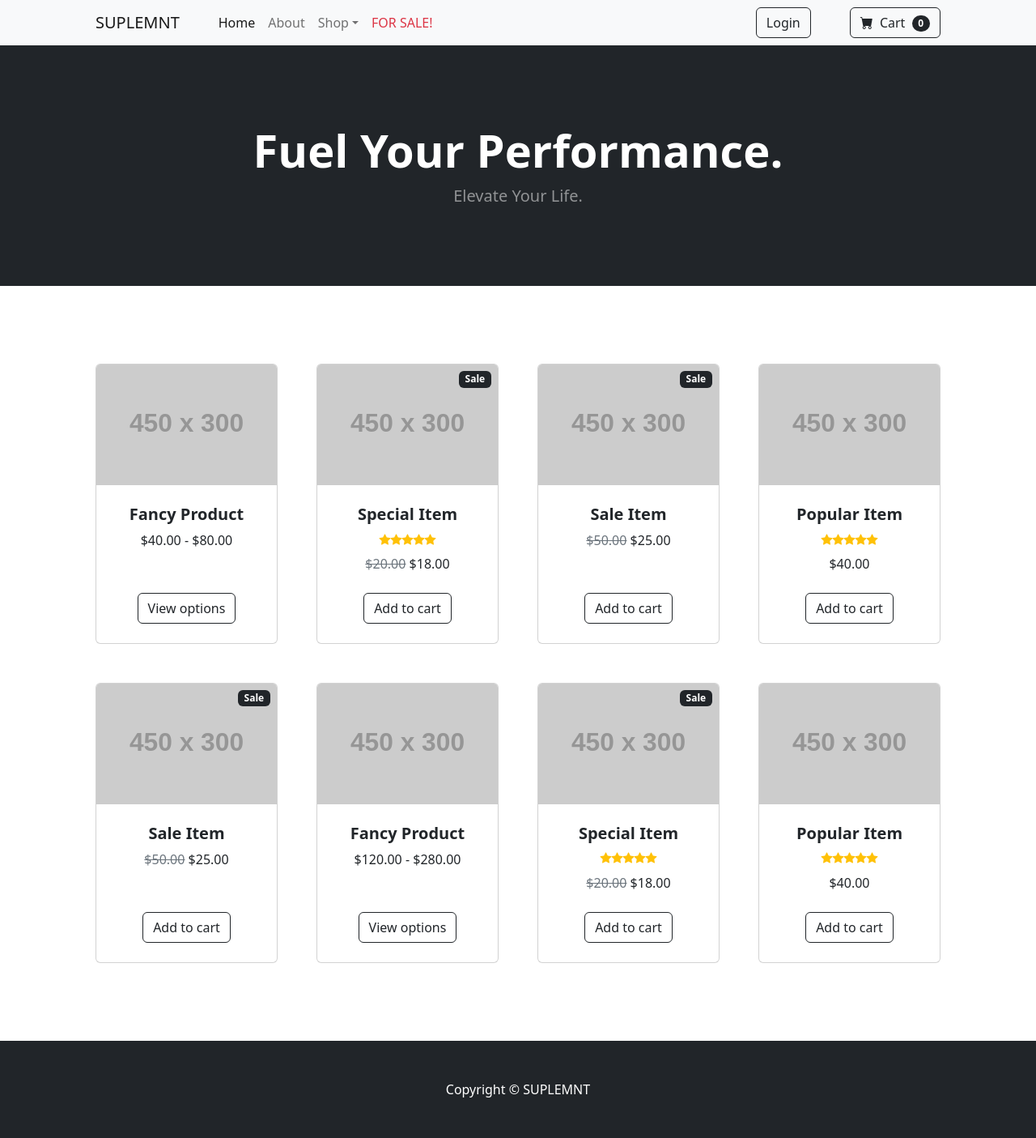
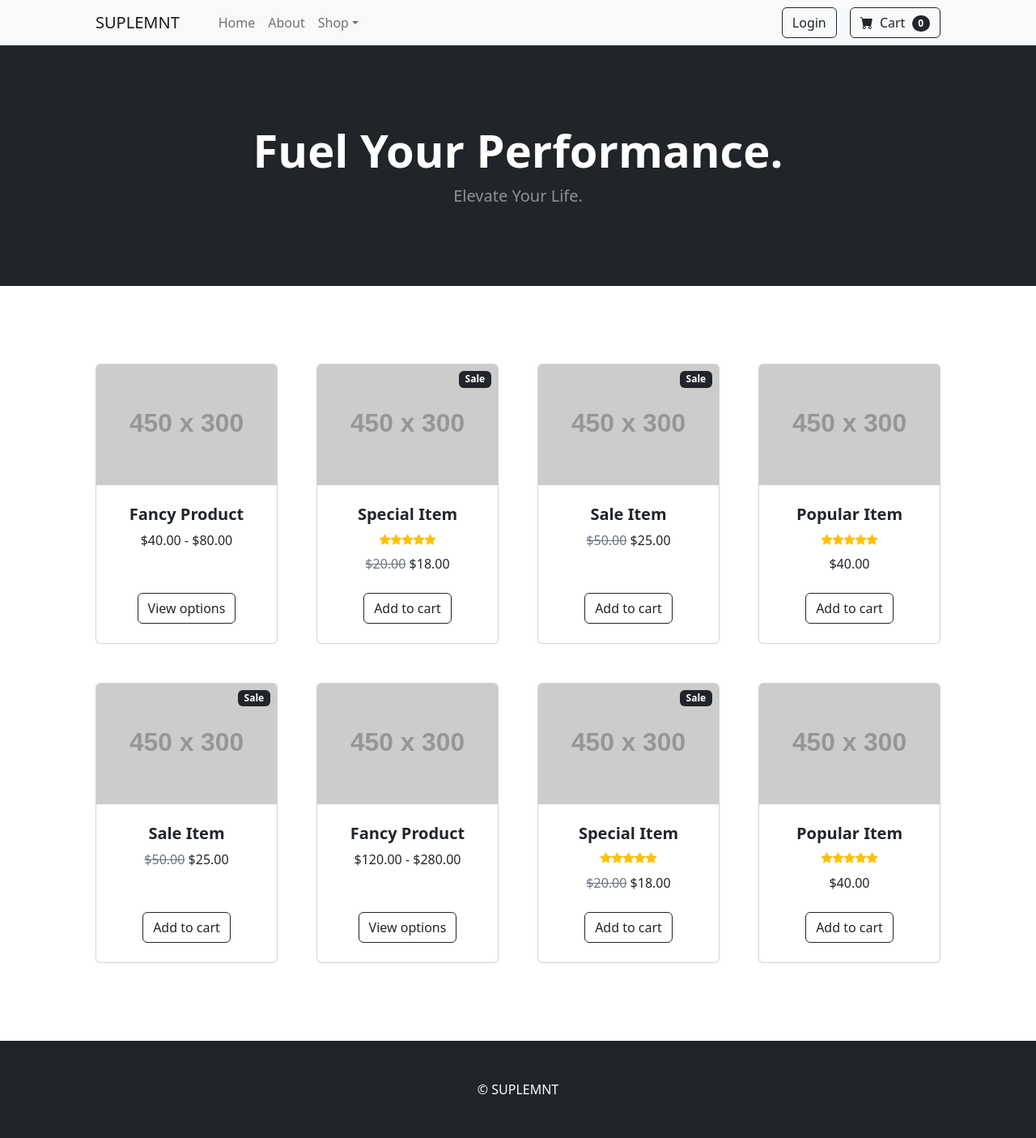
Before and after one commit to tomechava/suplemnt, a Django app: page / in a window 1280 px wide. Shown: the whole page at 81% size. Run offline with Django 5.2, Linux system fonts and the light colour scheme; grey boxes labelled with a size stand in for pictures from a placeholder-image service; some libraries are stand-ins or nearby versions.

Commit message:
Update base.html

```diff
--- a/supplements/templates/base.html
+++ b/supplements/templates/base.html
@@ -1,78 +1,64 @@
 {% load static %}
 <!DOCTYPE html>
 <html lang="en">
-
 <head>
-    <meta charset="utf-8" />
-    <meta name="viewport" content="width=device-width, initial-scale=1, shrink-to-fit=no" />
-    <meta name="description" content="" />
-    <meta name="author" content="" />
-    <title>Shop Homepage - Start Bootstrap Template</title>
-    <!-- Favicon-->
-    <link rel="icon" type="image/x-icon" href="assets/favicon.ico" />
-    <!-- Bootstrap icons-->
-    <link href="https://cdn.jsdelivr.net/npm/bootstrap-icons@1.5.0/font/bootstrap-icons.css" rel="stylesheet" />
-    <!-- Core theme CSS (includes Bootstrap)-->
-    <link href="{% static 'css/styles.css' %}" rel="stylesheet" />
+  <meta charset="utf-8">
+  <meta name="viewport" content="width=device-width, initial-scale=1">
+  <title>SUPLEMNT</title>
+  <link rel="icon" href="{% static 'media/suplemnt_logo.png' %}">
+  <link href="https://cdn.jsdelivr.net/npm/bootstrap-icons@1.5.0/font/bootstrap-icons.css" rel="stylesheet">
+  <link href="{% static 'css/styles.css' %}" rel="stylesheet">
 </head>
-
 <body>
-    <!-- Navigation-->
+  <!-- NAVBAR -->
   <nav class="navbar navbar-expand-lg navbar-light bg-light">
     <div class="container px-4 px-lg-5">
-            <a class="navbar-brand" href="/">SUPLEMNT</a>
+      <a class="navbar-brand" href="{% url 'home' %}">SUPLEMNT</a>
       <button class="navbar-toggler" type="button" data-bs-toggle="collapse"
-                data-bs-target="#navbarSupportedContent" aria-controls="navbarSupportedContent" aria-expanded="false"
-                aria-label="Toggle navigation"><span class="navbar-toggler-icon"></span></button>
+              data-bs-target="#navbarSupportedContent">
+        <span class="navbar-toggler-icon"></span>
+      </button>
       <div class="collapse navbar-collapse" id="navbarSupportedContent">
-                <ul class="navbar-nav me-auto mb-2 mb-lg-0 ms-lg-4">
-                    <li class="nav-item"><a class="nav-link active" aria-current="page" href="/">Home</a></li>
-                    <li class="nav-item"><a class="nav-link" href="/about">About</a></li>
+        <ul class="navbar-nav me-auto ms-lg-4">
+          <li class="nav-item"><a class="nav-link" href="{% url 'home' %}">Home</a></li>
+          <li class="nav-item"><a class="nav-link" href="{% url 'about' %}">About</a></li>
           <li class="nav-item dropdown">
-                        <a class="nav-link dropdown-toggle" id="navbarDropdown" href="#" role="button"
-                            data-bs-toggle="dropdown" aria-expanded="false">Shop</a>
-                        <ul class="dropdown-menu" aria-labelledby="navbarDropdown">
-                            <li><a class="dropdown-item" href="/products">All Products</a></li>
-                            <li>
-                                <hr class="dropdown-divider" />
-                            </li>
-                            <li><a class="dropdown-item" href="#!">Popular Items</a></li>
-                            <li><a class="dropdown-item" href="/latest">New Arrivals</a></li>
+            <a class="nav-link dropdown-toggle" data-bs-toggle="dropdown" href="#">Shop</a>
+            <ul class="dropdown-menu">
+              <li><a class="dropdown-item" href="{% url 'product_index' %}">All Products</a></li>
+              <li><hr class="dropdown-divider"></li>
+              <li><a class="dropdown-item" href="{% url 'latest' %}">New Arrivals</a></li>
             </ul>
           </li>
-                    <li class="nav-item"><a class="nav-link text-danger" href="#!">FOR SALE!</a></li>
         </ul>
+
         {% if user.is_authenticated %}
-                    <button class="btn btn-outline-dark me-md-5" type="">
-                        <a class="nav-link" href="{% url 'profile' %}">My Profile</a>
-                    </button>
+          <a class="btn btn-outline-dark me-3" href="{% url 'profile' %}">My Profile</a>
         {% else %}
-                    <button class="btn btn-outline-dark me-md-5" type="">
-                        <a class="nav-link" href="{% url 'login' %}">Login</a>
-                    </button>
+          <a class="btn btn-outline-dark me-3" href="{% url 'login' %}">Login</a>
         {% endif %}
-                <form class="d-flex">
-                    <button class="btn btn-outline-dark" type="submit">
+
+        <a href="{% url 'cart_view' %}" class="btn btn-outline-dark">
           <i class="bi-cart-fill me-1"></i>
           Cart
-                        <span class="badge bg-dark text-white ms-1 rounded-pill">0</span>
-                    </button>
-                </form>
+          <span id="cart-badge" class="badge bg-dark text-white ms-1 rounded-pill">0</span>
+        </a>
       </div>
     </div>
   </nav>
-    {% block content %}
-    {% endblock content %}
-    <!-- Footer-->
+
+  {% block content %}{% endblock %}
+
+  <!-- FOOTER -->
   <footer class="py-5 bg-dark">
     <div class="container">
-            <p class="m-0 text-center text-white">Copyright &copy; SUPLEMNT</p>
+      <p class="m-0 text-center text-white">© SUPLEMNT</p>
     </div>
   </footer>
-    <!-- Bootstrap core JS-->
+
+  <!-- SCRIPTS -->
   <script src="https://cdn.jsdelivr.net/npm/bootstrap@5.2.3/dist/js/bootstrap.bundle.min.js"></script>
-    <!-- Core theme JS-->
-    <script src="js/scripts.js"></script>
+  <script src="{% static 'js/scripts.js' %}"></script>
+  <script src="{% static 'js/cart.js' %}"></script>
 </body>
-
 </html>
```
Lines whose indentation alone changed are shown as unchanged.
